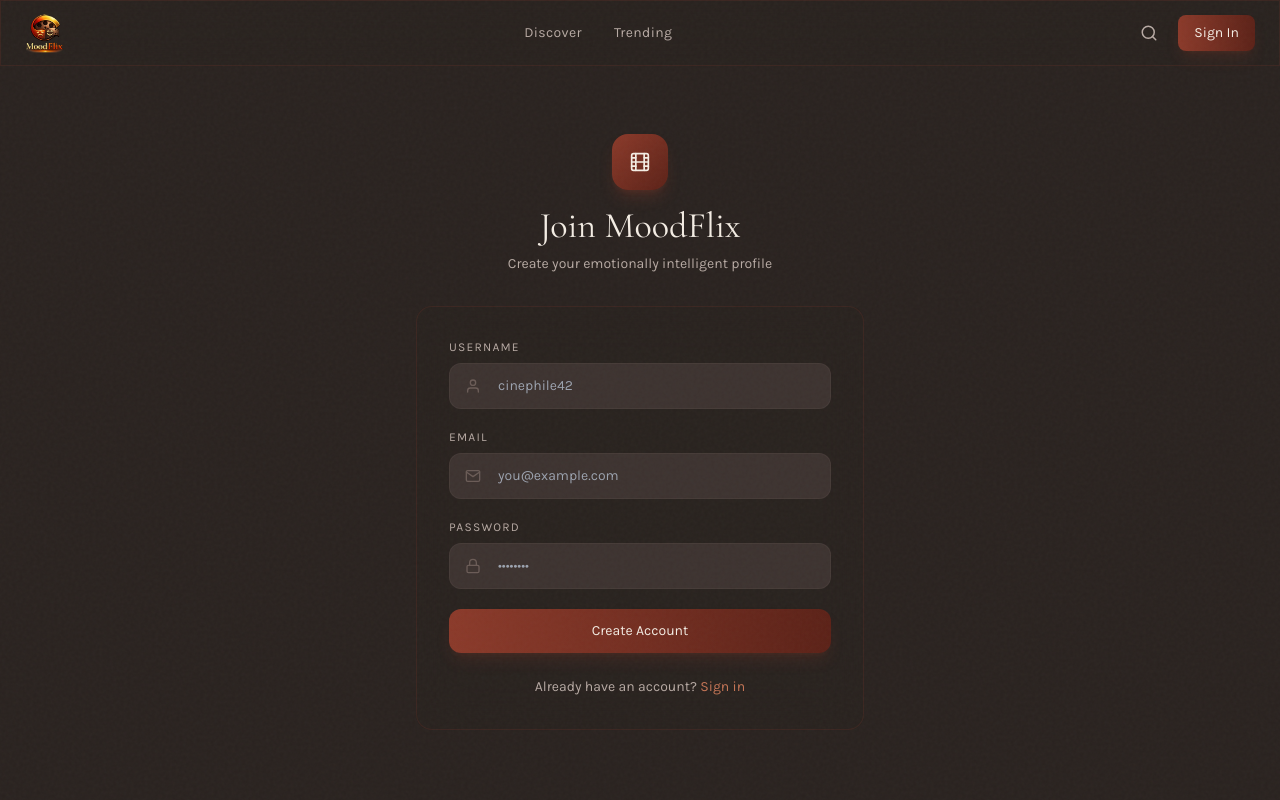
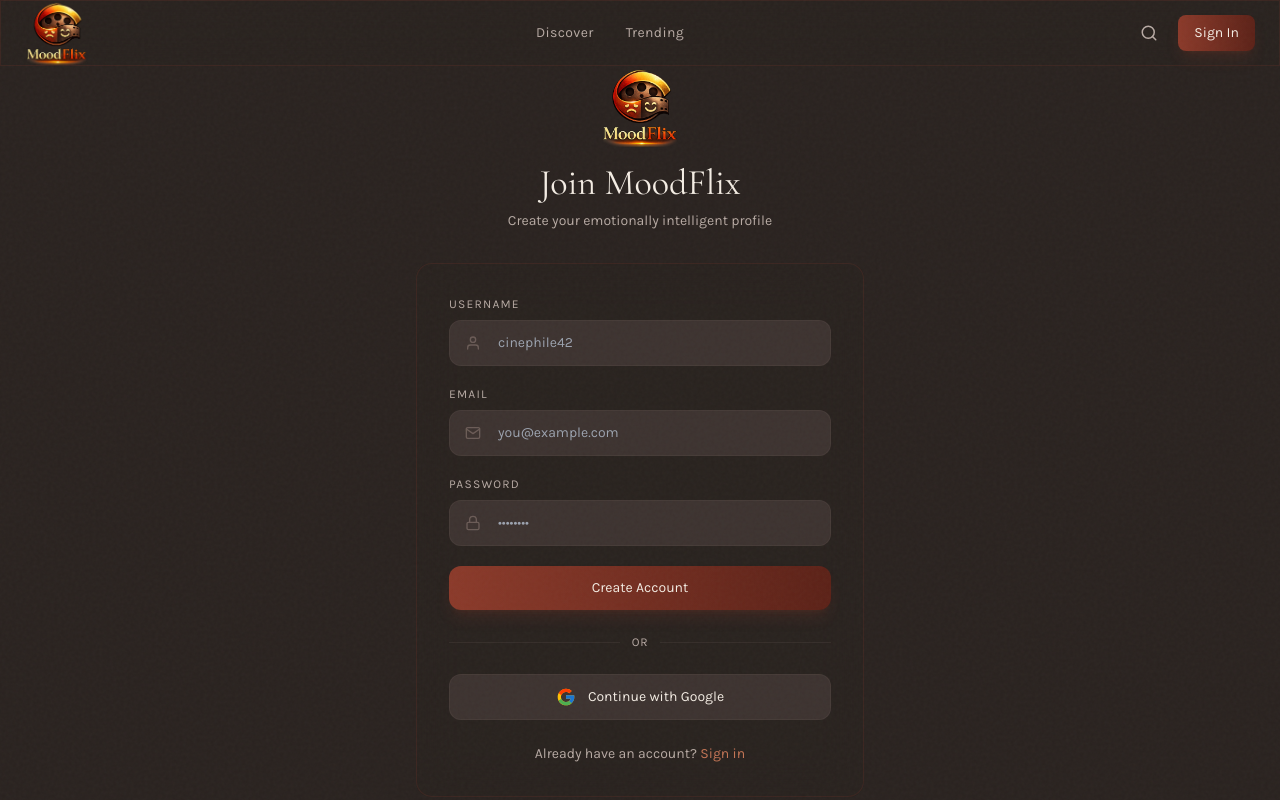
Before and after one commit to SyedGoharHussain/Moodflix, a React (Vite) app in the folder client/: page /register in a window 1280 px wide. Built offline with nearby package versions, Linux system fonts and the light colour scheme.

Commit message:
designs and logo

```diff
--- a/client/src/components/Navbar.jsx
+++ b/client/src/components/Navbar.jsx
@@ -33,7 +33,7 @@ export default function Navbar() {
         <div className="flex items-center justify-between h-16">
           {/* Logo */}
           <Link to="/" className="flex items-center gap-2 group">
-            <img src={logo} alt="MoodFlix" className="h-10 w-auto" />
+            <img src={logo} alt="MoodFlix" className="h-16 w-auto" />
           </Link>
 
           {/* Center Nav Links */}
--- a/client/src/pages/Landing.jsx
+++ b/client/src/pages/Landing.jsx
@@ -119,22 +119,6 @@ export default function Landing() {
             <MoodInput onMoodDetected={handleMoodDetected} />
           </motion.div>
         </div>
-
-        {/* Scroll Indicator */}
-        <motion.div
-          initial={{ opacity: 0 }}
-          animate={{ opacity: 1 }}
-          transition={{ delay: 2 }}
-          className="absolute bottom-8 left-1/2 -translate-x-1/2"
-        >
-          <motion.div
-            animate={{ y: [0, 8, 0] }}
-            transition={{ duration: 2, repeat: Infinity }}
-            className="w-5 h-8 border-2 border-ash/30 rounded-full flex items-start justify-center pt-1.5"
-          >
-            <div className="w-1 h-2 bg-rust-pale rounded-full" />
-          </motion.div>
-        </motion.div>
       </section>
 
       {/* Content Sections */}
--- a/client/src/pages/Login.jsx
+++ b/client/src/pages/Login.jsx
@@ -2,8 +2,10 @@ import { useState } from 'react'
 import { Link, useNavigate } from 'react-router-dom'
 import { motion } from 'framer-motion'
 import { FiMail, FiLock, FiFilm } from 'react-icons/fi'
+import { FcGoogle } from 'react-icons/fc'
 import { authAPI } from '../services/api.js'
 import { useAuthStore } from '../store/index.js'
+import logo from '../assets/logo.png'
 
 export default function Login() {
   const [email, setEmail] = useState('')
@@ -34,9 +36,7 @@ export default function Login() {
       <motion.div initial={{ opacity: 0, y: 30, scale: 0.95 }} animate={{ opacity: 1, y: 0, scale: 1 }}
         transition={{ duration: 0.5 }} className="w-full max-w-md">
         <div className="text-center mb-8">
-          <div className="w-14 h-14 rounded-2xl bg-gradient-to-br from-rust to-rust-deep flex items-center justify-center mx-auto mb-4 shadow-lg shadow-rust/30">
-            <FiFilm className="text-parchment text-xl" />
-          </div>
+          <img src={logo} alt="MoodFlix" className="h-20 w-auto mx-auto mb-4" />
           <h1 className="font-display text-4xl text-parchment mb-2">Welcome Back</h1>
           <p className="text-ash font-body text-sm">Sign in to your MoodFlix account</p>
         </div>
@@ -74,6 +74,17 @@ export default function Login() {
             </button>
           </form>
 
+          <div className="mt-6 flex items-center gap-3">
+            <div className="flex-1 h-px bg-stone-light/20"></div>
+            <span className="text-xs text-ash uppercase font-body tracking-wider">Or</span>
+            <div className="flex-1 h-px bg-stone-light/20"></div>
+          </div>
+
+          <button type="button" className="mt-6 w-full py-3 bg-stone-mid border border-stone-light/20 rounded-xl font-body text-sm text-parchment hover:bg-stone-light/10 transition-all flex items-center justify-center gap-3">
+            <FcGoogle size={20} />
+            Continue with Google
+          </button>
+
           <p className="text-center text-ash text-sm mt-6 font-body">
             Don't have an account?{' '}
             <Link to="/register" className="text-rust-pale hover:text-rust transition-colors">Create one</Link>
--- a/client/src/pages/Register.jsx
+++ b/client/src/pages/Register.jsx
@@ -1,9 +1,11 @@
 import { useState } from 'react'
 import { Link, useNavigate } from 'react-router-dom'
-import { motion } from 'framer-motion'
+import { motion, AnimatePresence } from 'framer-motion'
 import { FiUser, FiMail, FiLock, FiFilm } from 'react-icons/fi'
+import { FcGoogle } from 'react-icons/fc'
 import { authAPI } from '../services/api.js'
 import { useAuthStore } from '../store/index.js'
+import logo from '../assets/logo.png'
 
 export default function Register() {
   const [username, setUsername] = useState('')
@@ -35,9 +37,7 @@ export default function Register() {
       <motion.div initial={{ opacity: 0, y: 30, scale: 0.95 }} animate={{ opacity: 1, y: 0, scale: 1 }}
         transition={{ duration: 0.5 }} className="w-full max-w-md">
         <div className="text-center mb-8">
-          <div className="w-14 h-14 rounded-2xl bg-gradient-to-br from-rust to-rust-deep flex items-center justify-center mx-auto mb-4 shadow-lg shadow-rust/30">
-            <FiFilm className="text-parchment text-xl" />
-          </div>
+          <img src={logo} alt="MoodFlix" className="h-20 w-auto mx-auto mb-4" />
           <h1 className="font-display text-4xl text-parchment mb-2">Join MoodFlix</h1>
           <p className="text-ash font-body text-sm">Create your emotionally intelligent profile</p>
         </div>
@@ -84,6 +84,17 @@ export default function Register() {
             </button>
           </form>
 
+          <div className="mt-6 flex items-center gap-3">
+            <div className="flex-1 h-px bg-stone-light/20"></div>
+            <span className="text-xs text-ash uppercase font-body tracking-wider">Or</span>
+            <div className="flex-1 h-px bg-stone-light/20"></div>
+          </div>
+
+          <button type="button" className="mt-6 w-full py-3 bg-stone-mid border border-stone-light/20 rounded-xl font-body text-sm text-parchment hover:bg-stone-light/10 transition-all flex items-center justify-center gap-3">
+            <FcGoogle size={20} />
+            Continue with Google
+          </button>
+
           <p className="text-center text-ash text-sm mt-6 font-body">
             Already have an account?{' '}
             <Link to="/login" className="text-rust-pale hover:text-rust transition-colors">Sign in</Link>
```
